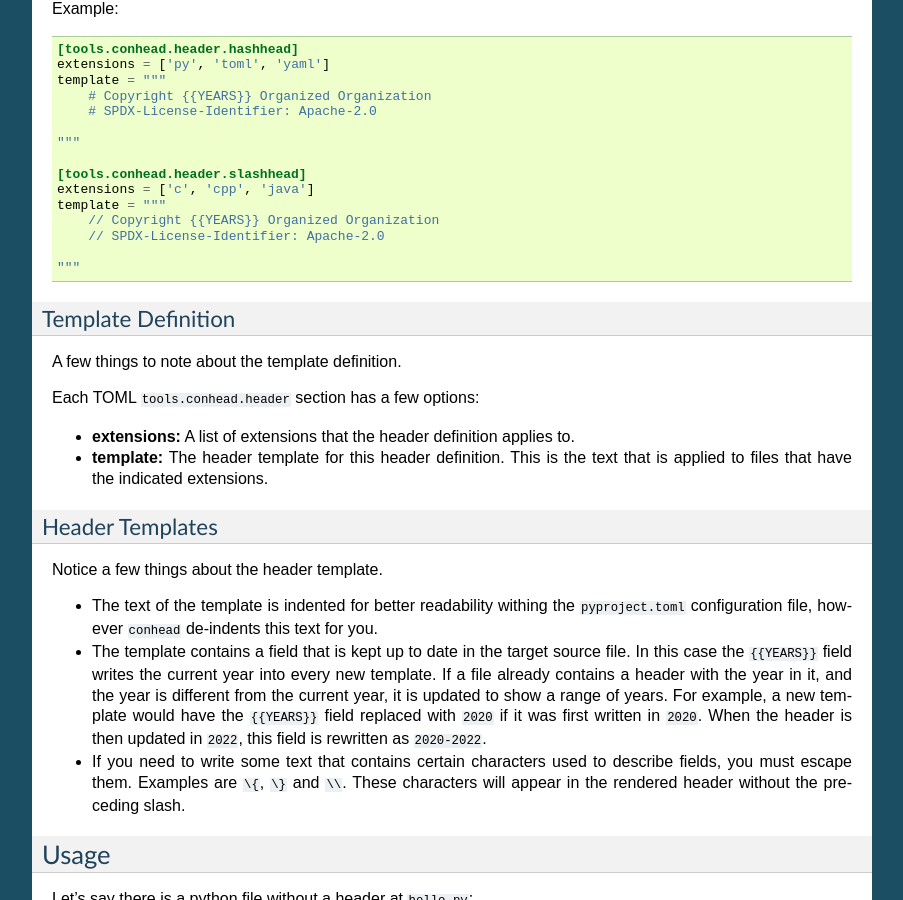
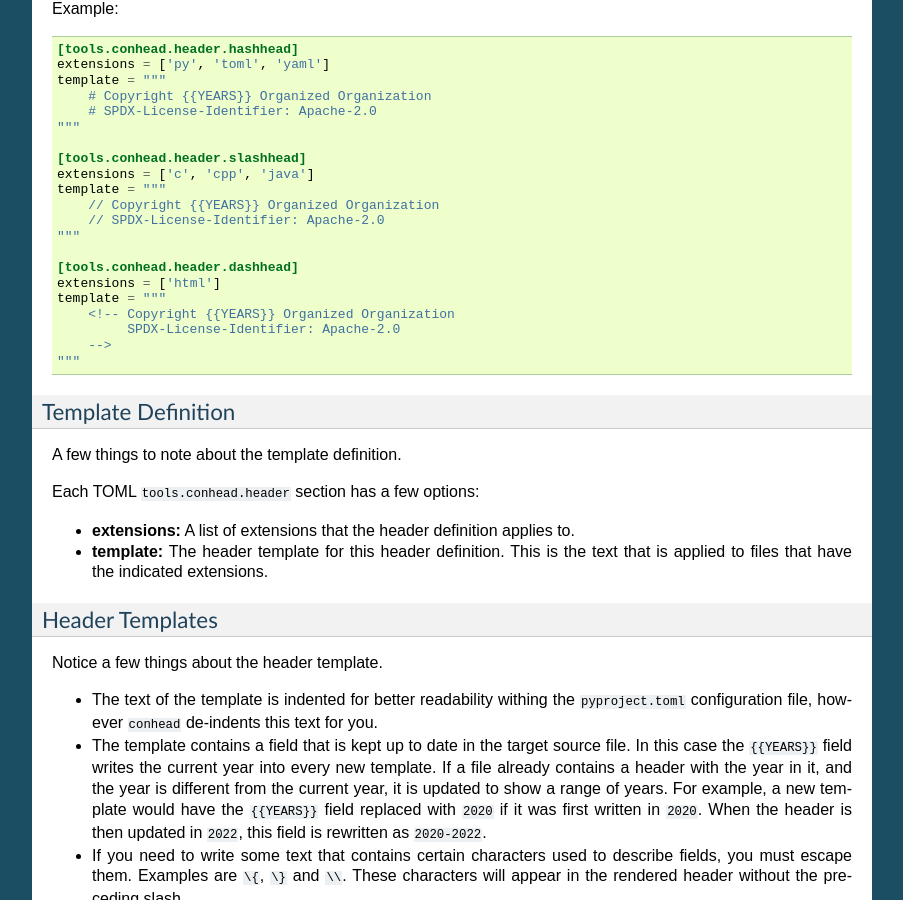
Before and after one commit to slobberchops/conhead, a Sphinx documentation site: the page built from docs/source/index.rst, in a window 1280 px wide and 900 px high, scrolled down 555 px. Shown: the whole window, without its empty margins (198-1101 px from the left). Built offline with Sphinx 7.4.7, drawn with Linux system fonts in a browser that asks for light colours.

Commit message:
Update index.rst

```diff
--- a/docs/source/index.rst
+++ b/docs/source/index.rst
@@ -52,7 +52,6 @@ Example:
     template = """
         # Copyright {{YEARS}} Organized Organization
         # SPDX-License-Identifier: Apache-2.0
-
     """
 
     [tools.conhead.header.slashhead]
@@ -60,7 +59,14 @@ Example:
     template = """
         // Copyright {{YEARS}} Organized Organization
         // SPDX-License-Identifier: Apache-2.0
+    """
 
+    [tools.conhead.header.dashhead]
+    extensions = ['html']
+    template = """
+        <!-- Copyright {{YEARS}} Organized Organization
+             SPDX-License-Identifier: Apache-2.0
+        -->
     """
 
 Template Definition
```
